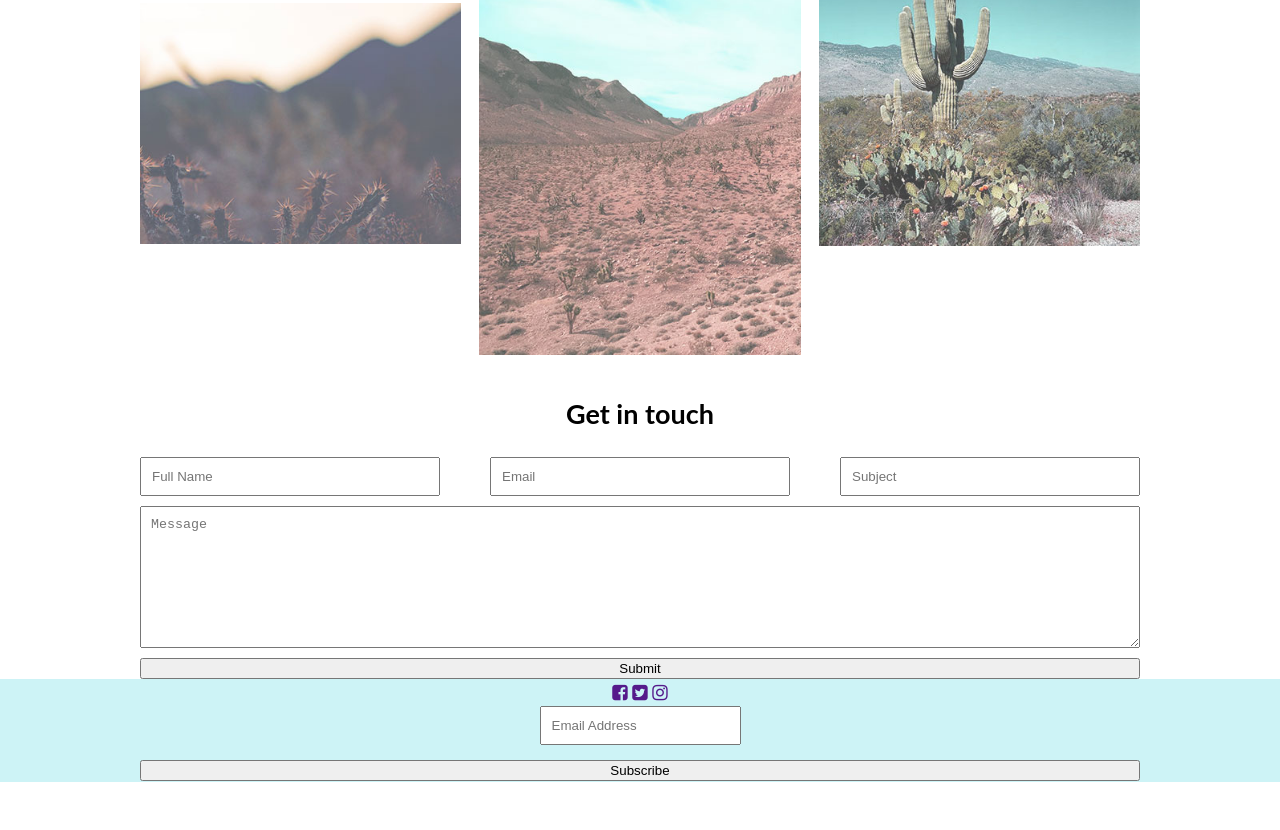
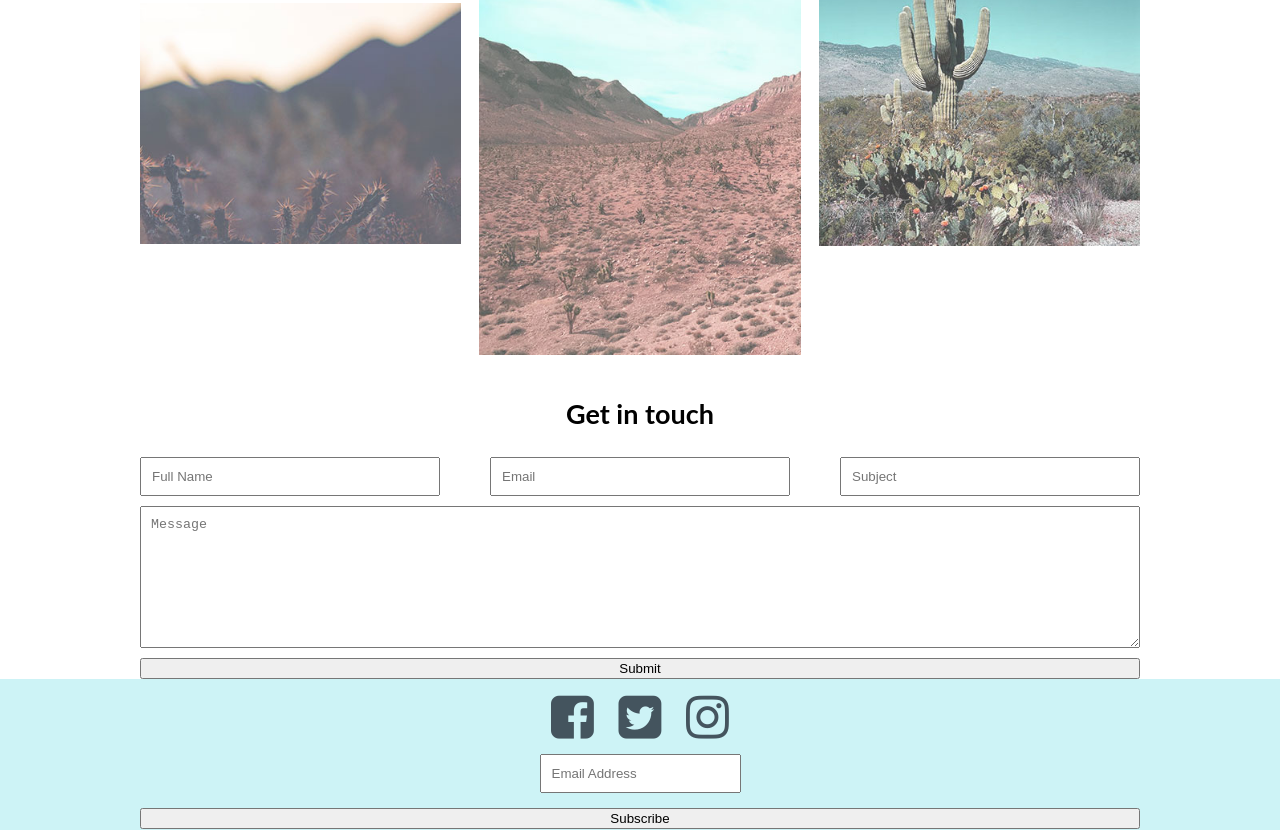
Before and after one commit to mvargasvega/Monument_Landing, a plain HTML site: page index.html in a window 1280 px wide. Shown: the part 2531-3361 px from the top of the page. Before the commit the page ends 3313 px from the top, so only its background shows below. Drawn offline with Linux system fonts and the light colour scheme.

Commit message:
Changed size and color for social media icons in footer

```diff
--- a/css/style.css
+++ b/css/style.css
@@ -118,9 +118,12 @@ Footer
 ------------------------------------ */
 
 footer{
-    clear: both;
+  clear: both;
   background-color: #cdf3f6;
 }
-footer li{
-  text-align: center;
+
+.social-media a{
+  font-size: 50px;
+  padding: 10px;
+  color: #44545e;
 }
--- a/index.html
+++ b/index.html
@@ -88,7 +88,7 @@
     </section>
 		<footer>
 						<div class="wrap">
-											<div class="">
+											<div class="social-media">
 												<a href=""><i class="fa fa-facebook-square" aria-hidden="true"></i></a>
 												<a href=""><i class="fa fa-twitter-square" aria-hidden="true"></i></a>
 												<a href=""><i class="fa fa-instagram" aria-hidden="true"></i></a>
```
